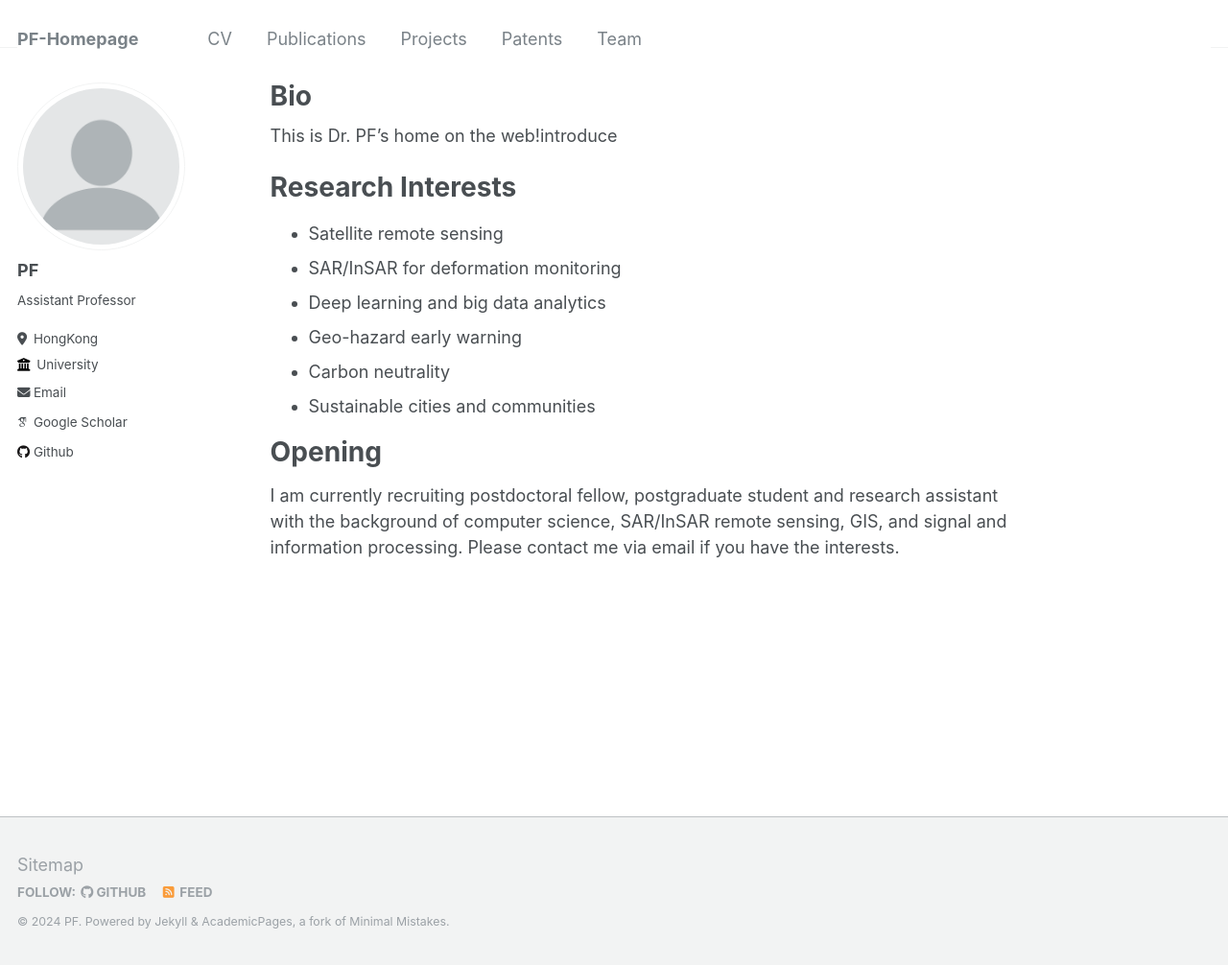
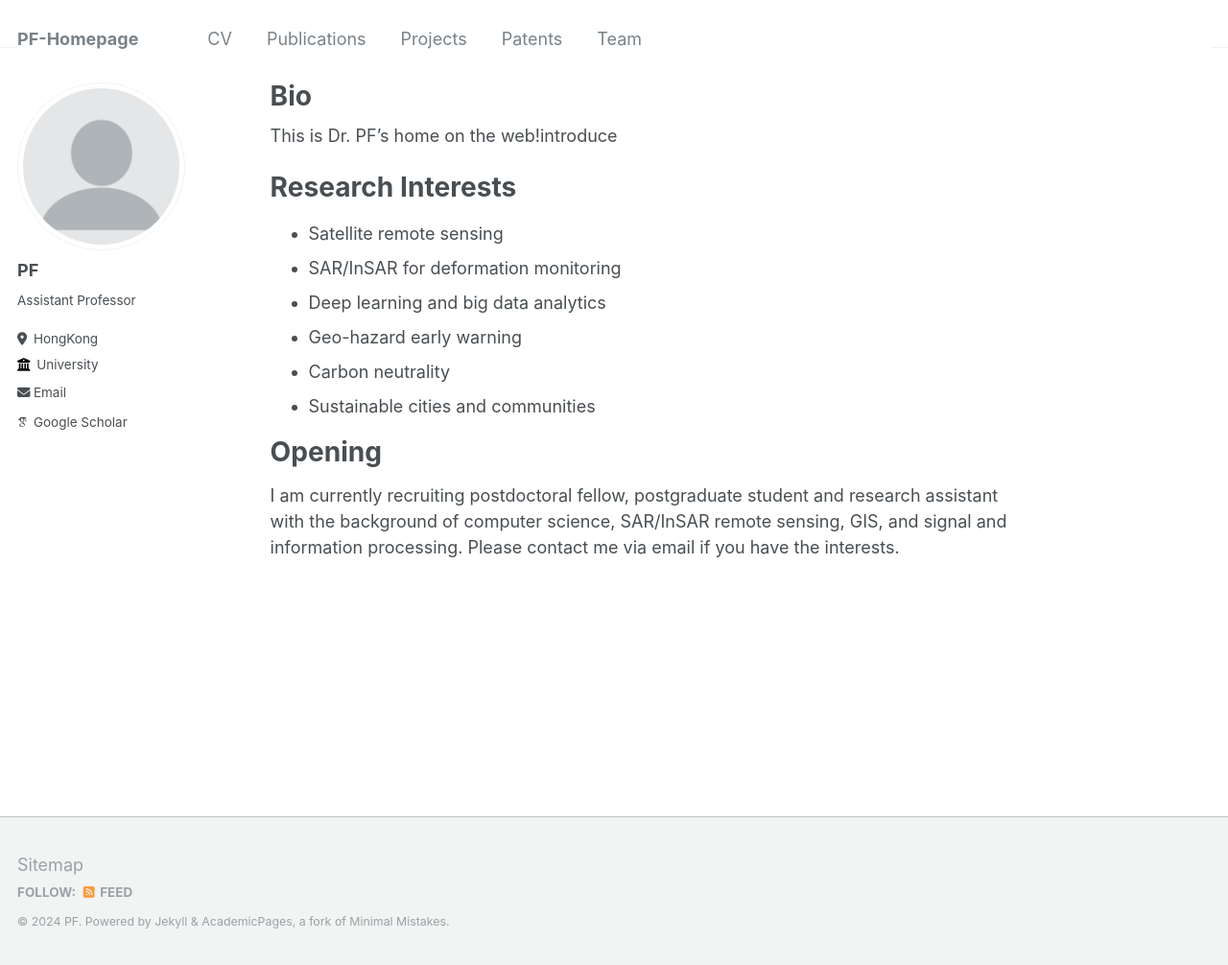
Before and after one commit to pfMA03/peifengMa, a Jekyll site: the page built from _pages/about.md, in a window 1280 px wide and 1006 px high. Shown: the whole window at 96% size. Built offline with Jekyll 4.4.1, drawn with Linux system fonts in a browser that asks for light colours; some web fonts are replaced.

Commit message:
Update _config.yml

```diff
--- a/_config.yml
+++ b/_config.yml
@@ -42,7 +42,7 @@ author:
   bitbucket        : # Username - Update with your username on the site
   codepen          : # Username
   dribbble         : # Username
-  github           : "peifengMa"
+  #github           : "peifengMa"
   kaggle           : # Username
   stackoverflow    : # User number or user number and name (i.e., use "1" or "1/jeff-atwood")
 
```
